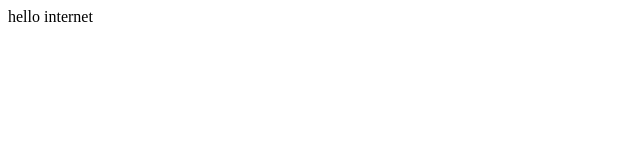
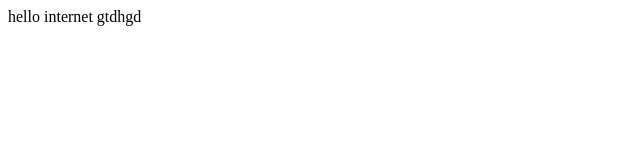
Before and after one commit to shuyinxu/shuyinxu-dog.github.io, a plain HTML site: page index.html in a window 1280 px wide. Shown: the full height of the page, 0-640 px from the left. Drawn offline with Linux system fonts and the light colour scheme.

Commit message:
another commit

```diff
--- a/index.html
+++ b/index.html
@@ -1,5 +1,6 @@
 <html>
   <body>
     hello internet
+    gtdhgd
   </body>
 </html>
```
